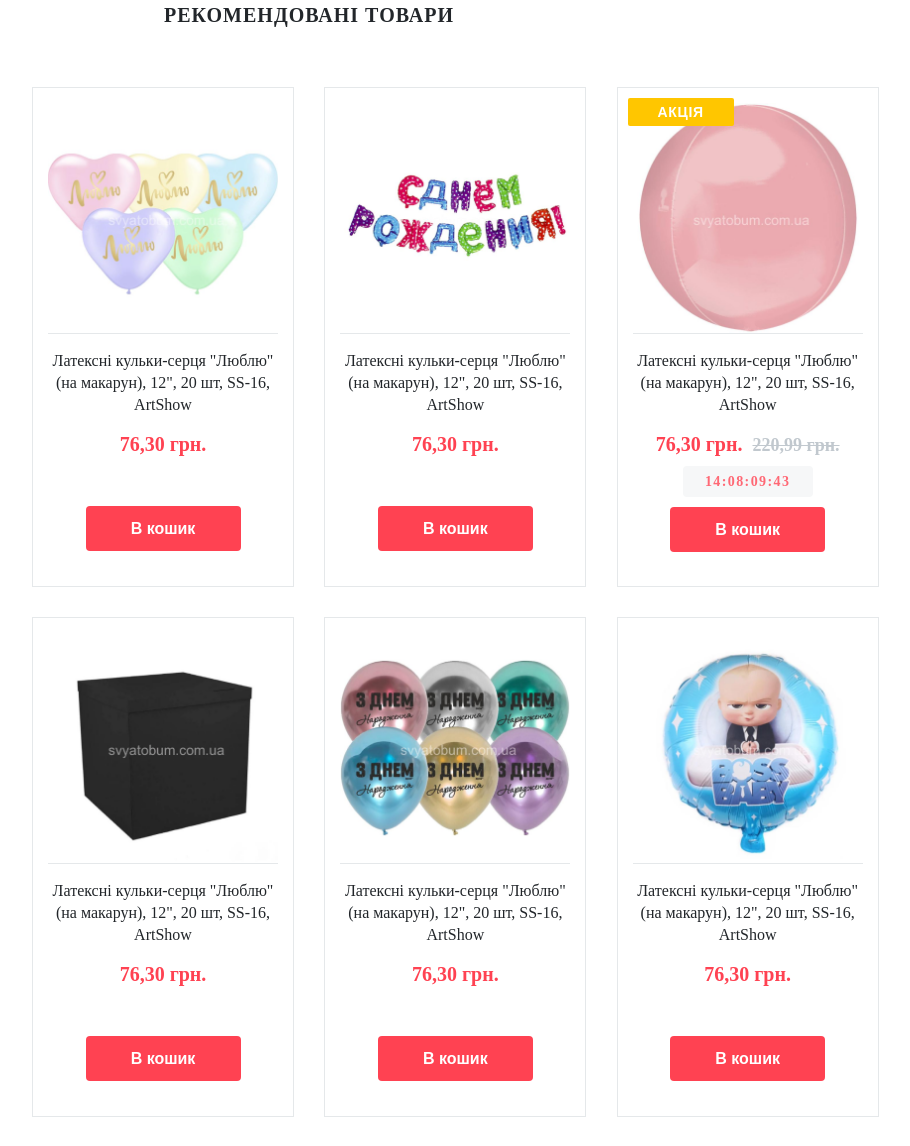
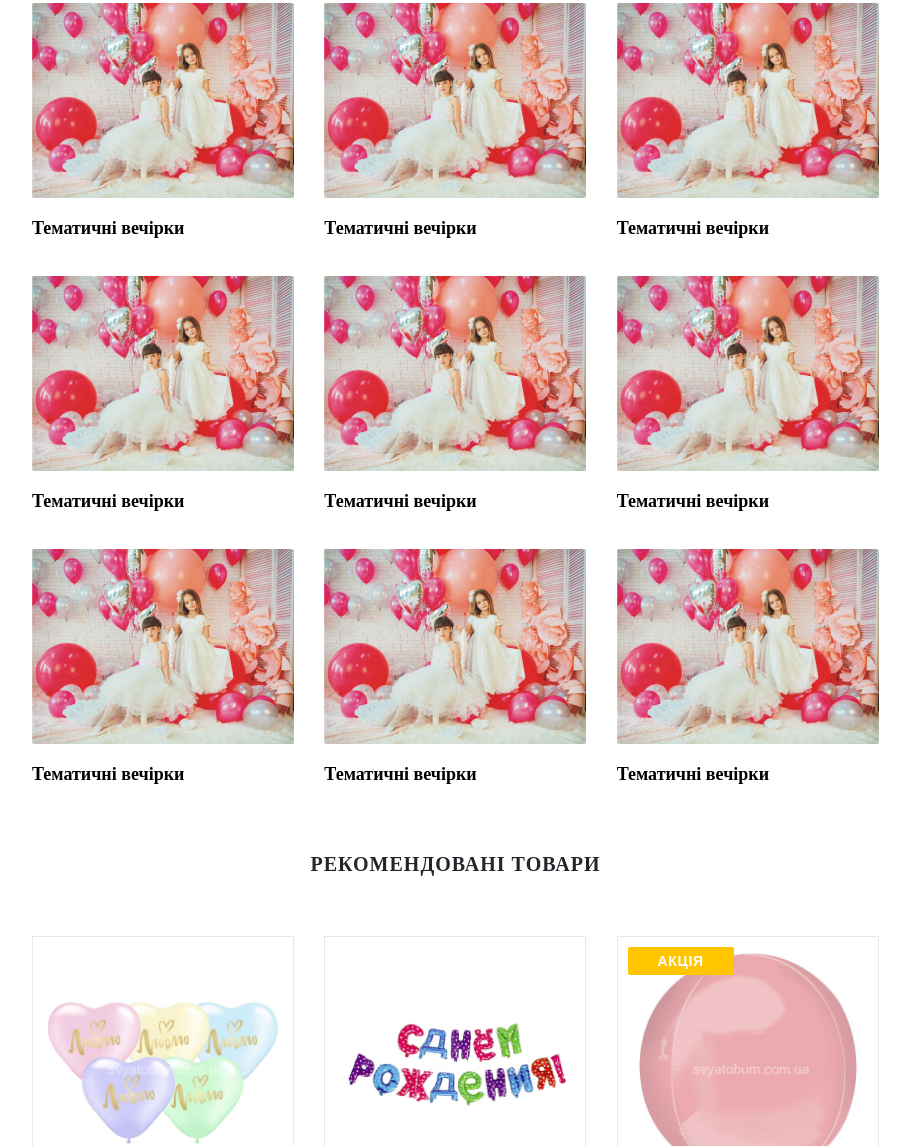
Before and after one commit to nastyakpi1995/bithday, a plain HTML site: page index.html in a window 1280 px wide. Shown: the part 757-1903 px from the top of the page, without its empty margins (331-1241 px from the left). Drawn offline with Linux system fonts and the light colour scheme.

Commit message:
change style

```diff
--- a/index.html
+++ b/index.html
@@ -158,8 +158,85 @@
         <img src="./img/home.png" class="img" alt="AVATAR">
     </div>
 </div>
+
 <div class="catalog">
-    <h1 class="title">Рекомендовані товари</h1>
+    <div class="catalog_blog">
+        <div class="catalog_card">
+            <div class="catalog_card_img">
+                <img src="./img/img-block.png" alt="">
+            </div>
+            <p class="catalog_card-text">
+                Тематичні вечірки
+            </p>
+        </div>
+        <div class="catalog_card">
+            <div class="catalog_card_img">
+                <img src="./img/img-block.png" alt="">
+            </div>
+            <p class="catalog_card-text">
+                Тематичні вечірки
+            </p>
+        </div>
+        <div class="catalog_card">
+            <div class="catalog_card_img">
+                <img src="./img/img-block.png" alt="">
+            </div>
+            <p class="catalog_card-text">
+                Тематичні вечірки
+            </p>
+        </div>
+        <div class="catalog_card">
+            <div class="catalog_card_img">
+                <img src="./img/img-block.png" alt="">
+            </div>
+            <p class="catalog_card-text">
+                Тематичні вечірки
+            </p>
+        </div>
+        <div class="catalog_card">
+            <div class="catalog_card_img">
+                <img src="./img/img-block.png" alt="">
+            </div>
+            <p class="catalog_card-text">
+                Тематичні вечірки
+            </p>
+        </div>
+        <div class="catalog_card">
+            <div class="catalog_card_img">
+                <img src="./img/img-block.png" alt="">
+            </div>
+            <p class="catalog_card-text">
+                Тематичні вечірки
+            </p>
+        </div>
+        <div class="catalog_card">
+            <div class="catalog_card_img">
+                <img src="./img/img-block.png" alt="">
+            </div>
+            <p class="catalog_card-text">
+                Тематичні вечірки
+            </p>
+        </div>
+        <div class="catalog_card">
+            <div class="catalog_card_img">
+                <img src="./img/img-block.png" alt="">
+            </div>
+            <p class="catalog_card-text">
+                Тематичні вечірки
+            </p>
+        </div>
+        <div class="catalog_card">
+            <div class="catalog_card_img">
+                <img src="./img/img-block.png" alt="">
+            </div>
+            <p class="catalog_card-text">
+                Тематичні вечірки
+            </p>
+        </div>
+    </div>
+    <div class="catalog_title">
+      <h1 class="title">Рекомендовані товари</h1>
+    </div>
     <div class="catalog_blog">
         <div class="card">
             <div class="img_card">
--- a/styles/body.css
+++ b/styles/body.css
@@ -1,10 +1,11 @@
 .body {
     max-width: 1140px;
-    margin: 0 auto;
+    margin: 0 auto 60px auto;
     height: 470px;
     display: flex;
     align-items: center;
     box-sizing: border-box;
+
 }
 
 .body_menu_left {
--- a/styles/catalog.css
+++ b/styles/catalog.css
@@ -136,3 +136,27 @@
     color: #FF4252;
     margin: 0 10px 0 0;
 }
+
+.catalog_cards {
+
+}
+
+.catalog_card {
+    width: 262px;
+    height: 243px;
+}
+.catalog_card_img {
+    width: 262px;
+    height: 195px;
+}
+
+.catalog_card-text {
+    font-weight: bold;
+    font-size: 18px;
+    line-height: 24px;
+    color: #000000;
+}
+
+.catalog_title {
+    margin-left: 293px;
+}
```
Also changed, not shown: img/img-block.png (added).
